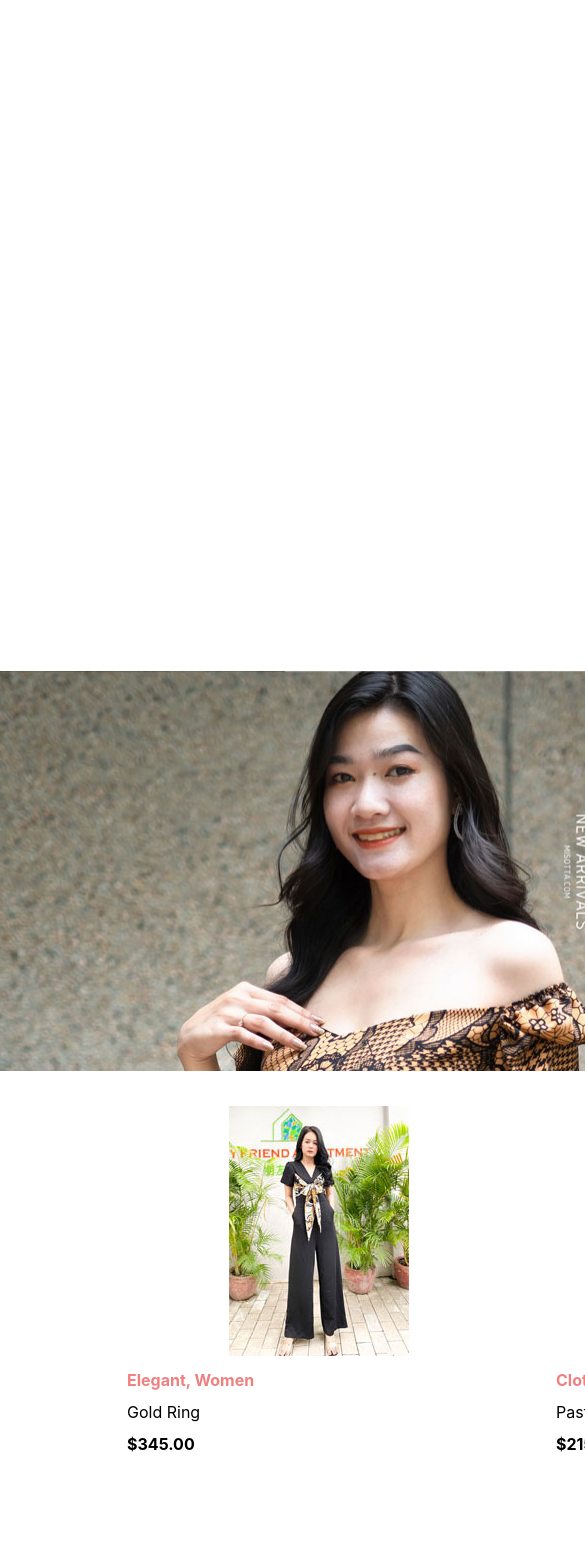
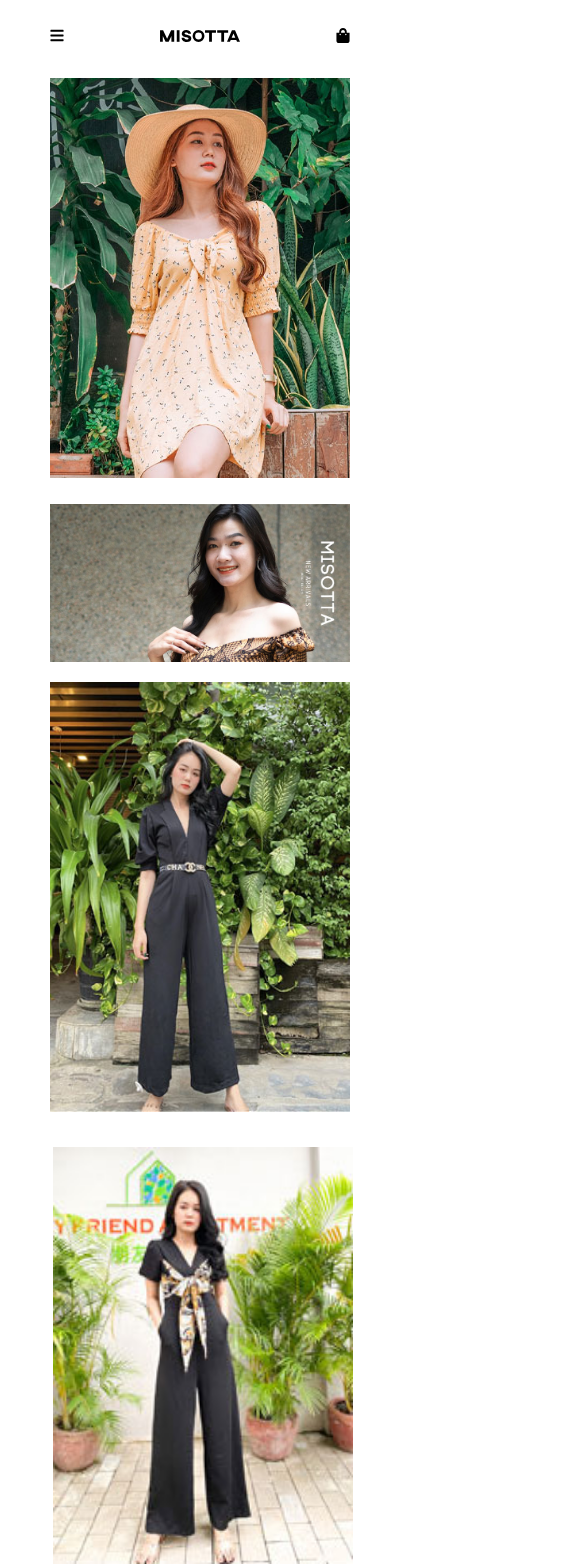
Before and after one commit to vithyeasam/L192-Brand-Missota, a Next.js app: page / in a window 390 px wide. Shown: the top 1568 px of the page, 585 px wide, since content can reach past the window. Built offline with nearby package versions, Linux system fonts and the light colour scheme.

Commit message:
Fixed web view and mobile view

```diff
--- a/pages/index.js
+++ b/pages/index.js
@@ -8,6 +8,7 @@ import {
   faTumblr,
   faTwitter,
 } from "@fortawesome/free-brands-svg-icons";
+import { faBars, faShoppingBag } from "@fortawesome/free-solid-svg-icons";
 
 export default function Home() {
   return (
@@ -19,7 +20,14 @@ export default function Home() {
 
       <main>
         <div className={styles.container}>
-          <img className={styles.misslogo} src="/logo-missota.svg" />
+          <div className={styles.logobar}>
+            <FontAwesomeIcon className={styles.iconicon1} icon={faBars} />
+            <img className={styles.misslogo} src="/logo-missota.svg" />
+            <FontAwesomeIcon
+              className={styles.iconicon1}
+              icon={faShoppingBag}
+            />
+          </div>
           <div className={styles.categorybar}>
             <a className={styles.category} href="/">
               WHAT'S NEW
@@ -49,11 +57,12 @@ export default function Home() {
           </div>
           <div>
             <div className={styles.pic}>
-              <img  src="/intro-model.jpg" />
+              <img src="/intro-model.jpg" />
             </div>
-            <div className={styles.second}>
-              <img src="/left-model1.jpg" />
-              <img src="/right-model1.jpg" />
+            <div className={styles.secondlayer}>
+              <img id={styles.rect} src="/left-model1.jpg" />
+
+              <img id={styles.rect1} src="/right-model1.jpg" />
             </div>
             <div className={styles.productcontainer}>
               <div className={styles.product}>
--- a/styles/Home.module.css
+++ b/styles/Home.module.css
@@ -1,7 +1,16 @@
 .container {
   text-align: center;
   line-height: 0px;
-  width: 1920px;
+  width: 100%;
+  align-items: center;
+  justify-content: center;
+}
+
+.secondlayer {
+  display: flex;
+  justify-content: center;
+  align-content: center;
+  align-items: center;
 }
 
 .piccontainer {
@@ -10,7 +19,7 @@
 
 .categorybar {
   background-color: black;
-  width: auto;
+  width: 100%;
   height: 50px;
   display: flex;
   justify-content: center;
@@ -76,7 +85,7 @@
 
 .categoryfooter {
   background-color: #f1f0f0;
-  width: 1920px;
+  width: 100%;
   height: 200px;
 }
 
@@ -109,16 +118,43 @@
   margin: 0 20px;
 }
 
+.iconicon1 {
+  display: none;
+  width: 15px;
+  height: 15px;
+  margin: auto 50px;
+}
+
 span.d {
   line-height: 100%;
 }
 
+.close {
+  display: none;
+}
+
 @media screen and (max-width: 400px) {
+  .container {
+    text-align: center;
+    line-height: 0px;
+    width: 400px;
+    display: flex;
+    flex-direction: column;
+    align-items: center;
+    justify-content: center;
+  }
+
+  .piccontainer {
+    width: 80%;
+  }
+
   .misslogo {
     width: 20%;
     height: auto;
-    margin: 30px auto;
-    padding-top: 5%;
+  }
+
+  .secondlayer {
+    display: inline;
   }
 
   .categorybar {
@@ -130,47 +166,47 @@ span.d {
     width: auto;
   }
 
-  .pic img{
-    width: 200px;
+  .pic img {
+    width: 300px;
     height: 400px;
     object-fit: cover;
   }
 
-.second{
-  display: flex;
-  justify-content: center;
-  width: 50%;
-}
+  #rect {
+    width: 300px;
+    height: auto;
+    padding: 5% 0;
+  }
+
+  #rect1 {
+    width: 300px;
+    height: 430px;
+    object-fit: cover;
+  }
 
   .category1 {
-    /* color: black; */
     margin: 10px;
     font-weight: 600;
     font-size: smaller;
   }
 
-  .productcontiner div {
+  .productcontiner {
     display: flex;
     flex-direction: column;
   }
 
   .product {
-    /* margin: 35px 20px 0px 25px; */
-    vertical-align: top;
-    display: inline-block;
-    text-align: center;
-    width: 20%;
+    width: 300px;
     height: auto;
   }
 
-  .product1 {
-    /* margin: 35px 20px 0px 25px; */
-    vertical-align: top;
-    display: inline-block;
-    text-align: center;
-    width: 100%;
-    max-width: 100px;
+  .product img {
+    width: 300px;
     height: auto;
+  }
+
+  .product1 img {
+    width: 300px;
   }
 
   .caption {
@@ -187,21 +223,23 @@ span.d {
 
   .categorylink {
     background-color: #f1f0f0;
-    width: 50%;
+    width: 300px;
     height: 50px;
-    justify-content: center;
-    margin: auto;
-    padding: 35px 20px;
+  }
+
+  .categorylink a {
+    font-size: 12.5px;
   }
 
   .categoryfooter {
     background-color: #f1f0f0;
-    width: 500px;
-    height: 200px;
+    width: 400px;
+    height: 400px;
     margin: 0 auto;
     display: flex;
+    flex-direction: column;
     align-content: center;
-    justify-content: center;
+    /* justify-content: center; */
   }
 
   .footercontainer {
@@ -220,17 +258,31 @@ span.d {
   .iconbar {
     display: flex;
     justify-content: center;
+    padding-top: 20px;
   }
 
   .iconbar1 {
     display: flex;
     flex-direction: column;
+    line-height: 100%;
+    padding: 20px 0;
   }
 
   .iconicon {
     width: 12px;
     height: 12px;
-    margin: auto 20px;
+    margin: auto 10px;
+  }
+
+  .iconicon1 {
+    display: block;
+    width: 15px;
+    height: 15px;
+    margin: auto 50px;
+  }
+
+  .logobar {
+    display: flex;
   }
 
   span.d {
@@ -243,8 +295,21 @@ span.d {
   justify-content: center;
 }
 
-.iconicon {
-  width: 12px;
-  height: 12px;
-  margin: 0 20px;
+.close {
+  display: block;
 }
+
+.copyrightlayer {
+  display: block;
+  background-color: black;
+  width: 400px;
+  height: 60px;
+  text-align: center;
+  align-content: center;
+  padding: 15px;
+}
+
+.copyrightlayer p {
+  color: white;
+  font-size: smaller;
+}
```
